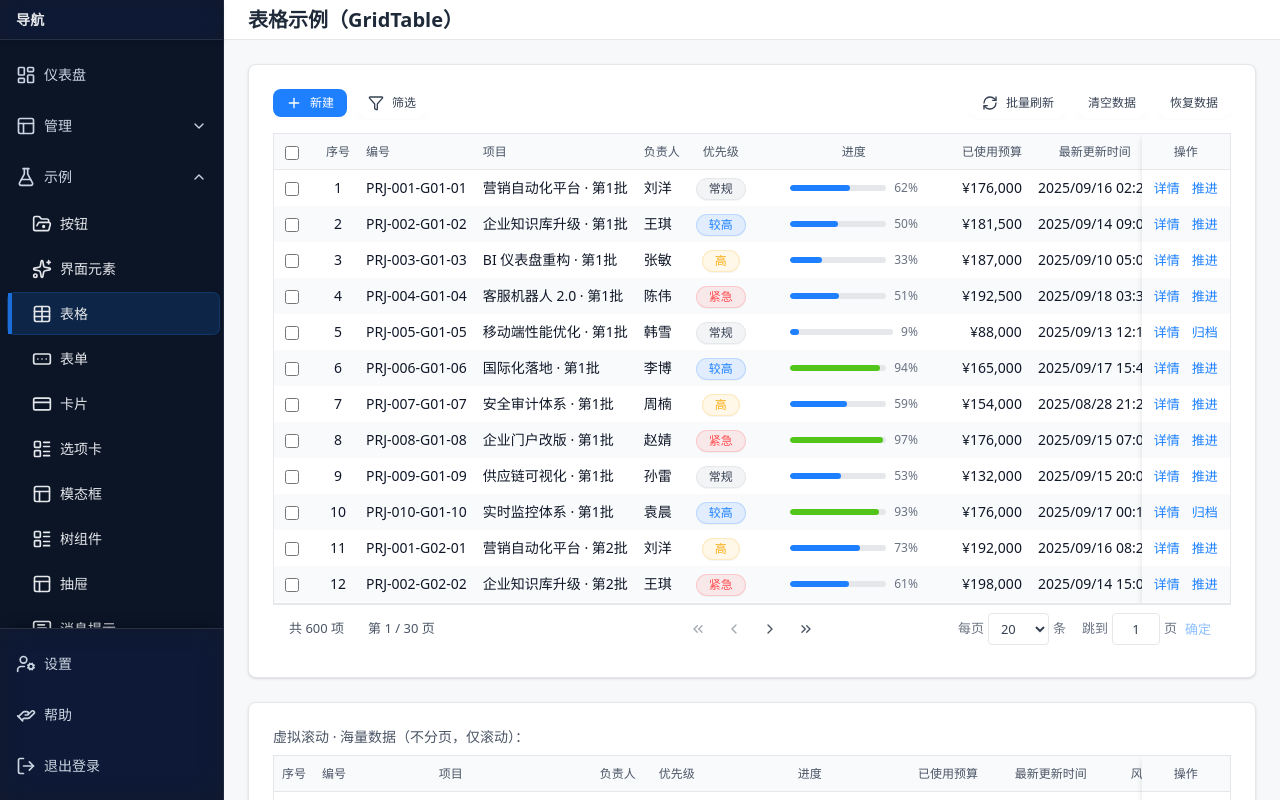
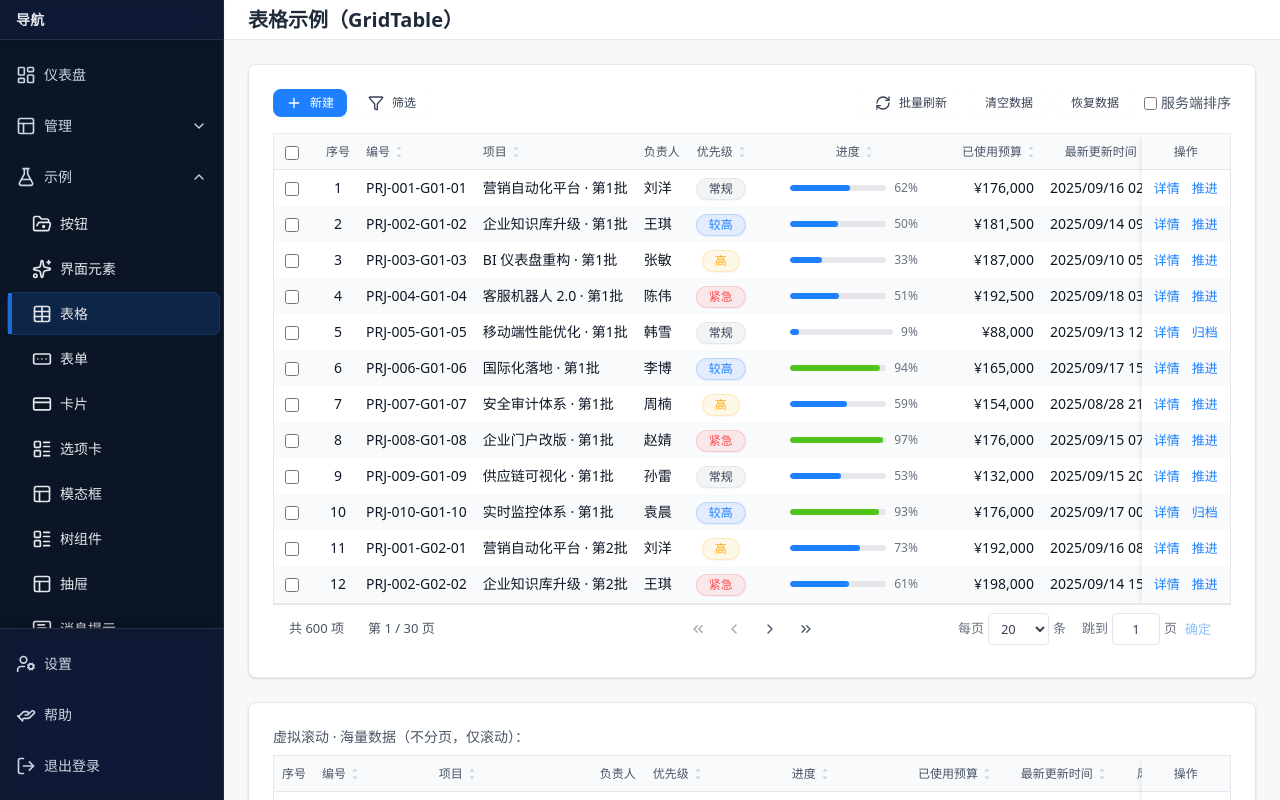
Before and after one commit to zhoumingxuan/sass-ui, a Next.js app: page /demo/table in a window 1280 px wide. Built offline with nearby package versions, Linux system fonts and the light colour scheme.

Commit message:
示例页面修改

```diff
--- a/src/app/demo/runbook/page.tsx
+++ b/src/app/demo/runbook/page.tsx
@@ -8,7 +8,7 @@ import GridTable, { GridColumn } from '@/components/GridTable';
 import Pill from '@/components/Pill';
 import { menuItems, footerItems } from '@/components/menuItems';
 import { Play, RefreshCw, FileQuestion } from 'lucide-react';
-import { useMemo, useState } from 'react';
+import { useEffect, useMemo, useState } from 'react';
 
 type Task = {
   id: number;
@@ -61,6 +61,7 @@ export default function RunbookDemo() {
   const [pageSize, setPageSize] = useState(10);
   const [sortKey, setSortKey] = useState<GridColumn<Task>["key"] | undefined>(undefined);
   const [sortDirection, setSortDirection] = useState<'asc' | 'desc'>("asc");
+  const [serverMode, setServerMode] = useState(false);
 
   const tasks: Task[] = [
     { id: 1, item: '检测核心服务', node: 'app-01', status: 'success', duration: 3, lastRun: '2025-09-26 09:15', stepKey: 'start' },
@@ -102,10 +103,12 @@ export default function RunbookDemo() {
     }
   };
 
-  const scoped = tasks.filter((t) => t.stepKey === active);
-  const total = scoped.length;
-  const pass = scoped.filter((t) => t.status === 'success').length;
-  const fail = scoped.filter((t) => t.status === 'error').length;
+  const scopedBase = useMemo(() => tasks.filter((t) => t.stepKey === active), [active]);
+  const [serverData, setServerData] = useState<Task[]>(scopedBase);
+  useEffect(() => { setServerData(scopedBase); }, [scopedBase]);
+  const total = (serverMode ? serverData : scopedBase).length;
+  const pass = (serverMode ? serverData : scopedBase).filter((t) => t.status === 'success').length;
+  const fail = (serverMode ? serverData : scopedBase).filter((t) => t.status === 'error').length;
   const StatsBar = (
     <div className="flex flex-wrap items-center gap-4 text-sm text-gray-700">
       <div>当前步骤: <span className="px-1.5 py-0.5 rounded bg-gray-100 text-gray-800">{active}</span></div>
@@ -133,14 +136,18 @@ export default function RunbookDemo() {
           <Card title="执行项">
             <div className="flex items-center justify-between mb-3">
               {StatsBar}
-              <div className="flex items-center gap-2">
+              <div className="flex items-center gap-3">
                 <Button icon={<Play className="h-4 w-4" />} size="small">执行</Button>
                 <Button variant="default" icon={<RefreshCw className="h-4 w-4" />} size="small">刷新</Button>
+                <label className="flex items-center gap-1 text-sm text-gray-600">
+                  <input type="checkbox" checked={serverMode} onChange={(e) => setServerMode(e.target.checked)} />
+                  服务端排序
+                </label>
               </div>
             </div>
             <GridTable
               columns={columnsWithSort}
-              data={scoped}
+              data={serverMode ? serverData : scopedBase}
               page={page}
               pageSize={pageSize}
               total={total}
@@ -148,7 +155,27 @@ export default function RunbookDemo() {
               onPageSizeChange={setPageSize}
               sortKey={sortKey}
               sortDirection={sortDirection}
-              onSort={handleSort}
+              onSort={serverMode ? async (key) => {
+                // 与后端交互：传递排序字段与方向
+                const nextDirection = key === sortKey ? (sortDirection === 'asc' ? 'desc' : 'asc') : 'asc';
+                setSortKey(key);
+                setSortDirection(nextDirection);
+                // 模拟服务端排序请求（真实场景改为 fetch 调后端）
+                const collator = typeof Intl !== 'undefined' ? new Intl.Collator('zh-CN', { numeric: true, sensitivity: 'base' }) : null;
+                const k = key as keyof Task;
+                const sorted = [...scopedBase].sort((a, b) => {
+                  const av = (a as any)[k];
+                  const bv = (b as any)[k];
+                  if (av == null && bv == null) return 0;
+                  if (av == null) return nextDirection === 'asc' ? -1 : 1;
+                  if (bv == null) return nextDirection === 'asc' ? 1 : -1;
+                  if (typeof av === 'number' && typeof bv === 'number') return nextDirection === 'asc' ? av - bv : bv - av;
+                  const as = String(av); const bs = String(bv);
+                  return collator ? (nextDirection === 'asc' ? collator.compare(as, bs) : collator.compare(bs, as)) : (nextDirection === 'asc' ? as.localeCompare(bs) : bs.localeCompare(as));
+                });
+                setServerData(sorted);
+              } : handleSort}
+              serverSideSort={serverMode}
               zebra
               showIndex
               rowKey={(r) => r.id}
--- a/src/app/demo/table/page.tsx
+++ b/src/app/demo/table/page.tsx
@@ -268,14 +268,15 @@ function buildVirtual(rows: Row[], multiplier = 60): Row[] {
 
 /** ====== GridTable 列 ====== */
 const columns: GridColumn<Row>[] = [
-  { key: 'id', title: '编号', fixed: 'left', align:'left' },
-  { key: 'project', title: '项目' },
+  { key: 'id', title: '编号', fixed: 'left', align:'left', sortable: true },
+  { key: 'project', title: '项目', sortable: true },
   { key: 'owner', title: '负责人' },
   {
     key: 'priority',
     title: '优先级',
     semantic: 'text',
     render: (row) => <Pill tone={PRIORITY_META[row.priority].tone}>{PRIORITY_META[row.priority].label}</Pill>,
+    sortable: true,
   },
   {
     key: 'progress',
@@ -287,24 +288,28 @@ const columns: GridColumn<Row>[] = [
         <ProgressBar value={row.progress} showValue className="w-32" tone={row.progress >= 80 ? 'success' : 'primary'} />
       </div>
     ),
+    sortable: true,
   },
   {
     key: 'budgetUsed',
     title: '已使用预算',
     semantic: 'number',
     render: (row) => <span>{currency.format(row.budgetUsed)}</span>,
+    sortable: true,
   },
   {
     key: 'lastUpdated',
     title: '最新更新时间',
     semantic: 'datetime',
     render: (row) => dateTime.format(new Date(row.lastUpdated)),
+    sortable: true,
   },
   {
     key: 'risk',
     title: '风险',
     semantic: 'text',
     render: (row) => <Pill tone={RISK_META[row.risk].tone}>{RISK_META[row.risk].label}</Pill>,
+    sortable: true,
   },
 ];
 
@@ -321,10 +326,43 @@ export default function GridTableDemoPage() {
   // 分页状态
   const [page, setPage] = useState(1);
   const [pageSize, setPageSize] = useState(20);
-  const total = rows.length;
+  const [sortKey, setSortKey] = useState<GridColumn<Row>["key"] | undefined>(undefined);
+  const [sortDirection, setSortDirection] = useState<'asc' | 'desc'>("asc");
+  const [serverMode, setServerMode] = useState(false);
+
+  const allowed = useMemo(() => new Set<keyof Row>([
+    'id', 'project', 'owner', 'priority', 'progress', 'budgetUsed', 'lastUpdated', 'risk'
+  ]), []);
+
+  const sortedRows = useMemo(() => {
+    if (serverMode || !sortKey) return rows;
+    const k = sortKey as keyof Row;
+    if (!allowed.has(k)) return rows;
+    const collator = typeof Intl !== 'undefined' ? new Intl.Collator('zh-CN', { numeric: true, sensitivity: 'base' }) : null;
+    const next = [...rows];
+    next.sort((a, b) => {
+      const av = (a as any)[k];
+      const bv = (b as any)[k];
+      if (av == null && bv == null) return 0;
+      if (av == null) return sortDirection === 'asc' ? -1 : 1;
+      if (bv == null) return sortDirection === 'asc' ? 1 : -1;
+      if (typeof av === 'number' && typeof bv === 'number') return sortDirection === 'asc' ? av - bv : bv - av;
+      if (k === 'lastUpdated') {
+        const ad = new Date(String(av)).getTime();
+        const bd = new Date(String(bv)).getTime();
+        return sortDirection === 'asc' ? ad - bd : bd - ad;
+      }
+      const as = String(av); const bs = String(bv);
+      return collator ? (sortDirection === 'asc' ? collator.compare(as, bs) : collator.compare(bs, as)) : (sortDirection === 'asc' ? as.localeCompare(bs) : bs.localeCompare(as));
+    });
+    return next;
+  }, [rows, serverMode, sortKey, sortDirection, allowed]);
+
+  const effectiveRows = serverMode ? rows : sortedRows;
+  const total = effectiveRows.length;
   const start = (page - 1) * pageSize;
   const end = start + pageSize;
-  const paged = rows.slice(start, end);
+  const paged = effectiveRows.slice(start, end);
 
   useEffect(() => {
     const pages = Math.max(1, Math.ceil(total / Math.max(1, pageSize)));
@@ -378,6 +416,34 @@ export default function GridTableDemoPage() {
     setPage(1);
   };
 
+  const handleSort = (key: GridColumn<Row>["key"]) => {
+    const k = key as keyof Row;
+    if (!allowed.has(k)) return;
+    const nextDirection = k === sortKey ? (sortDirection === 'asc' ? 'desc' : 'asc') : 'asc';
+    setSortKey(k);
+    setSortDirection(nextDirection);
+    setPage(1);
+    if (serverMode) {
+      const collator = typeof Intl !== 'undefined' ? new Intl.Collator('zh-CN', { numeric: true, sensitivity: 'base' }) : null;
+      const sorted = [...rows].sort((a, b) => {
+        const av = (a as any)[k];
+        const bv = (b as any)[k];
+        if (av == null && bv == null) return 0;
+        if (av == null) return nextDirection === 'asc' ? -1 : 1;
+        if (bv == null) return nextDirection === 'asc' ? 1 : -1;
+        if (typeof av === 'number' && typeof bv === 'number') return nextDirection === 'asc' ? av - bv : bv - av;
+        if (k === 'lastUpdated') {
+          const ad = new Date(String(av)).getTime();
+          const bd = new Date(String(bv)).getTime();
+          return nextDirection === 'asc' ? ad - bd : bd - ad;
+        }
+        const as = String(av); const bs = String(bv);
+        return collator ? (nextDirection === 'asc' ? collator.compare(as, bs) : collator.compare(bs, as)) : (nextDirection === 'asc' ? as.localeCompare(bs) : bs.localeCompare(as));
+      });
+      setRows(sorted);
+    }
+  };
+
   const rowActions: RowActionsConfig<Row> = useMemo(
     () => ({
       title: '操作',
@@ -408,10 +474,14 @@ export default function GridTableDemoPage() {
             <Button icon={<Plus className="h-4 w-4" />} size="small">新建</Button>
             <Button icon={<Filter className="h-4 w-4" />} appearance="ghost" variant="default" size="small">筛选</Button>
           </div>
-          <div className="flex items-center gap-2">
+          <div className="flex items-center gap-3">
             <Button icon={<RefreshCw className="h-4 w-4" />} onClick={refresh} appearance="ghost" variant="default" size="small">批量刷新</Button>
             <Button onClick={clearAll} appearance="ghost" variant="default" size="small">清空数据</Button>
             <Button onClick={resetAll} appearance="ghost" variant="default" size="small">恢复数据</Button>
+            <label className="flex items-center gap-1 text-sm text-gray-600">
+              <input type="checkbox" checked={serverMode} onChange={(e) => setServerMode(e.target.checked)} />
+              服务端排序
+            </label>
           </div>
         </div>
 
@@ -421,6 +491,10 @@ export default function GridTableDemoPage() {
             data={paged}
             rowKey={(row) => row.id}
             loading={loading}
+            sortKey={sortKey}
+            sortDirection={sortDirection}
+            onSort={handleSort}
+            serverSideSort
             showIndex
             enableRowFocus
             rowActions={rowActions}
@@ -461,6 +535,9 @@ export default function GridTableDemoPage() {
             columns={columns}
             data={heavyRows}
             rowKey={(row) => row.id}
+            sortKey={sortKey}
+            sortDirection={sortDirection}
+            onSort={handleSort}
             showIndex
             enableRowFocus
             rowActions={rowActions}
```
